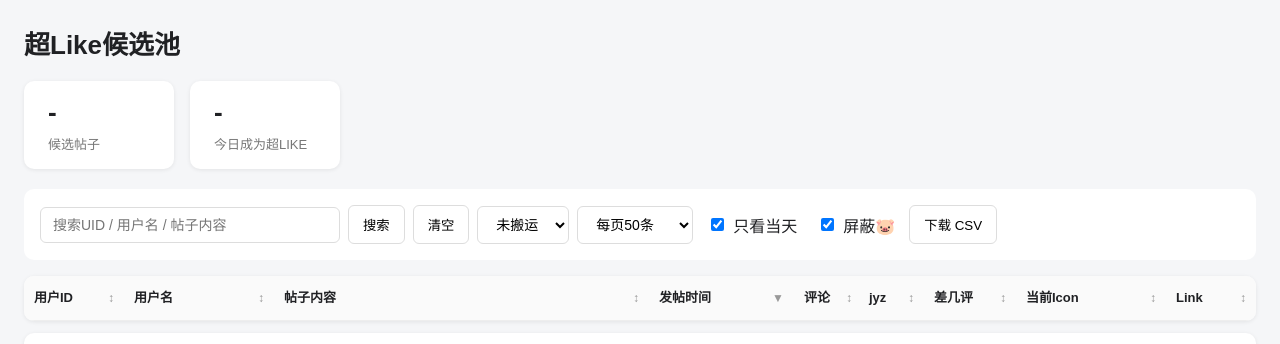
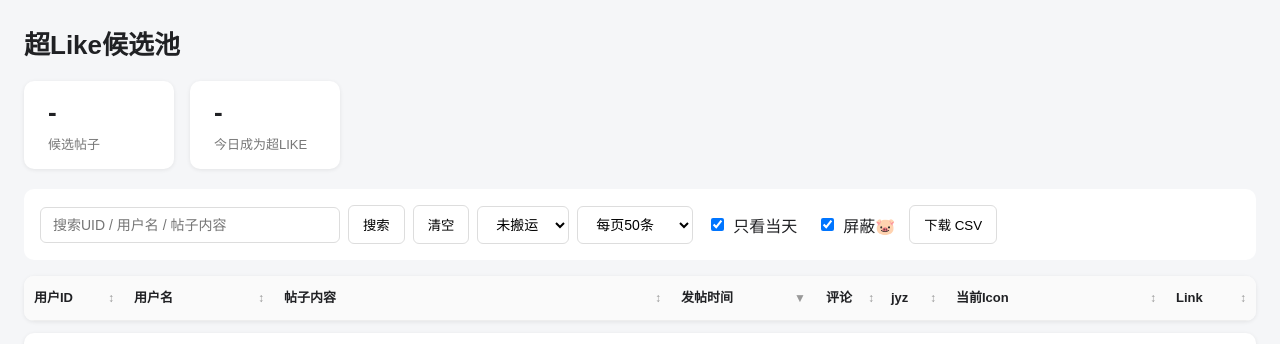
Before and after one commit to nux2333/weibo-emoji-monitor, a website: page public/superlike.html in a window 1280 px wide. Shown: the top 344 px of the page. Drawn offline with Linux system fonts and the light colour scheme; no server answers.

Commit message:
Remove comments-needed column from SuperLike page

```diff
--- a/public/superlike.html
+++ b/public/superlike.html
@@ -175,22 +175,9 @@
       width: 220px;
     }
 
-    /* 差几评 */
-    th:nth-child(7),
-    td:nth-child(7) {
-      width: 92px;
-      text-align: center;
-    }
-
-    /* 当前Icon */
+    /* Link */
     th:nth-child(8),
     td:nth-child(8) {
-      width: 150px;
-    }
-
-    /* Link */
-    th:nth-child(9),
-    td:nth-child(9) {
       width: 90px;
       text-align: center;
     }
@@ -442,12 +429,9 @@
       /* 发帖时间 */
       th:nth-child(4),
       td:nth-child(4),
-      /* 差几评（仅电脑端显示） */
+      /* 当前Icon */
       th:nth-child(7),
-      td:nth-child(7),
-      /* 当前Icon */
-      th:nth-child(8),
-      td:nth-child(8) {
+      td:nth-child(7) {
         display: none;
       }
 
@@ -478,8 +462,8 @@
       }
 
       /* Link + 🐷按钮 */
-      th:nth-child(9),
-      td:nth-child(9) {
+      th:nth-child(8),
+      td:nth-child(8) {
         width: 15%;
         text-align: center;
       }
@@ -859,18 +843,6 @@
           </th>
 
           <th
-            class="desktop-comments-needed sortable"
-            data-sort-key="comments_needed_for_80"
-            onclick="sortBy('comments_needed_for_80')"
-            title="根据入库时评论数和jyz计算"
-          >
-            <div class="th-sort">
-              <span>差几评</span>
-              <span class="sort-indicator">↕</span>
-            </div>
-          </th>
-
-          <th
             class="sortable"
             data-sort-key="icon_summary"
             onclick="sortBy('icon_summary')"
```
